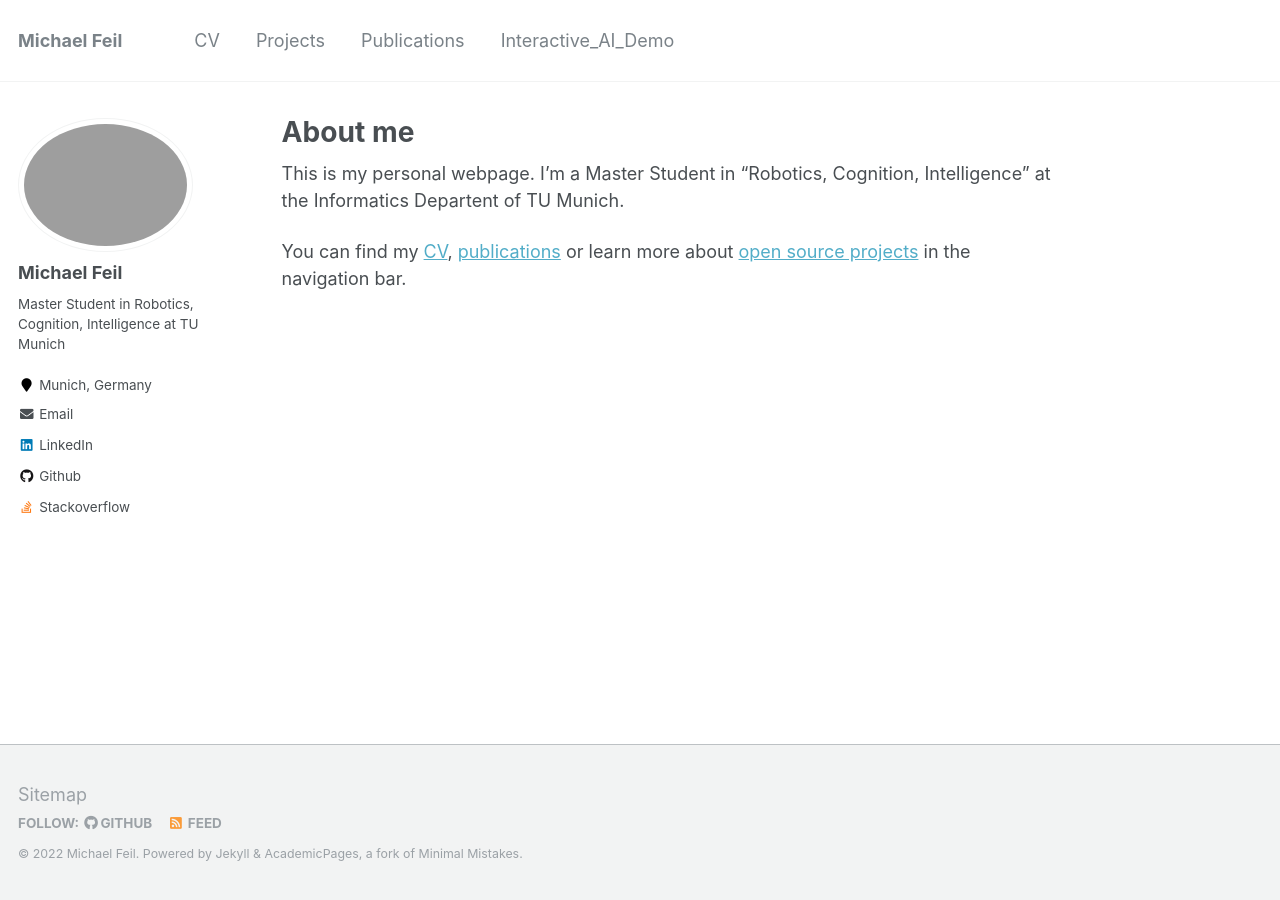
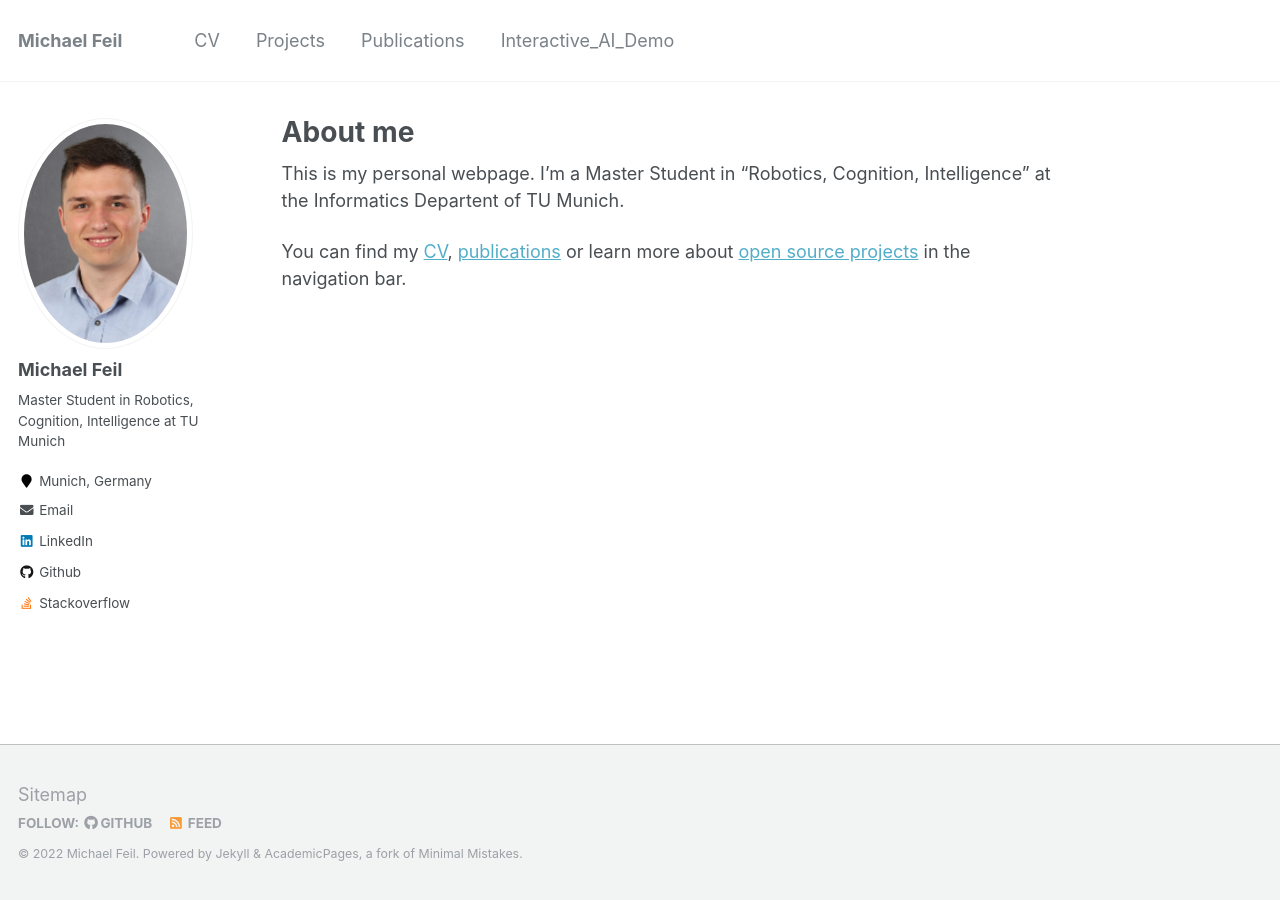
Before and after one commit to michaelfeil/academicpages, a Jekyll site: the page built from _pages/about.md, in a window 1280 px wide. Built offline with Jekyll 4.4.1, drawn with Linux system fonts in a browser that asks for light colours.

Commit message:
add new profile image

```diff
--- a/_config.yml
+++ b/_config.yml
@@ -81,7 +81,7 @@ analytics:
 # Site Author
 author:
   name             : "Michael Feil"
-  avatar           : "profile-2020-cloaked-low.png"
+  avatar           : "profile-foto-2022.jpg"
   bio              : "Master Student in Robotics, Cognition, Intelligence at TU Munich"
   location         : "Munich, Germany"
   employer         :
```
Also changed, not shown: images/profile-foto-2022.jpg (added).
